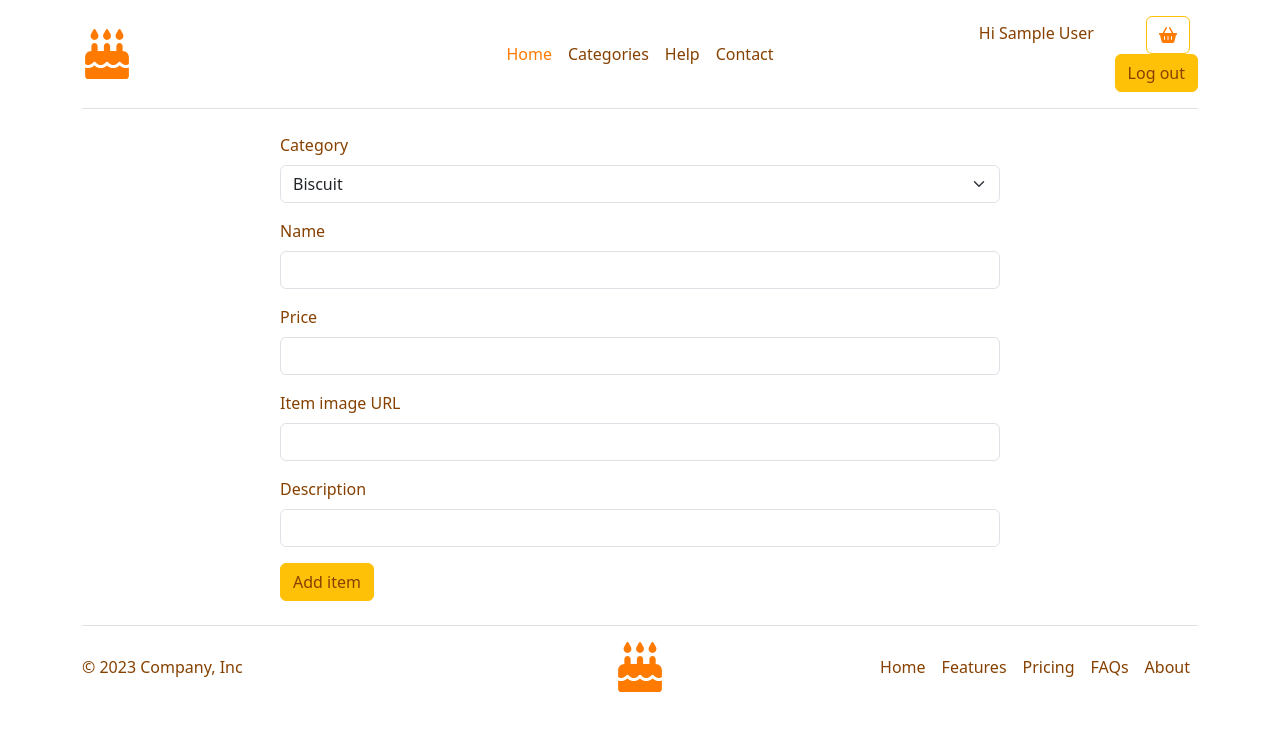
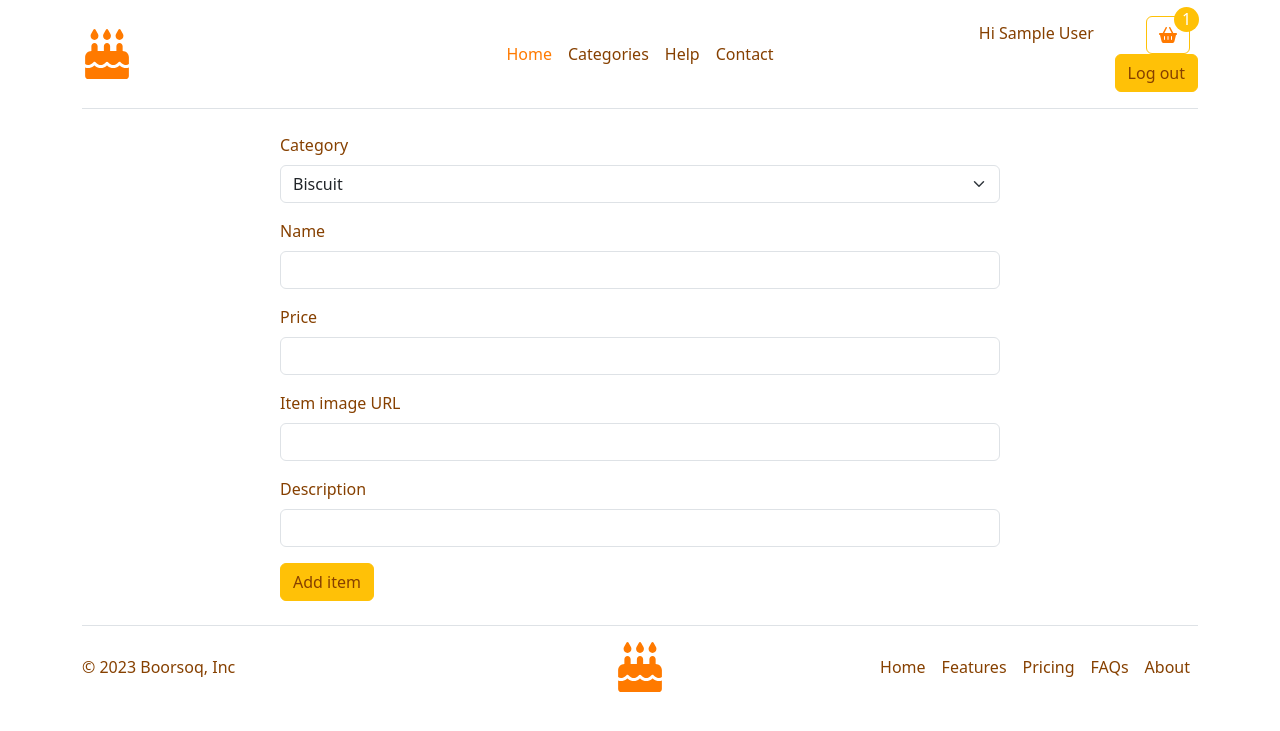
Before and after one commit to Plovester/Boorsoq, a Flask app: page /add_item in a window 1280 px wide. Shown: the top 731 px of the page. Run offline with Flask 3, Linux system fonts and the light colour scheme; the visitor is signed in with stand-in values (Sample User, id 1); some libraries are stand-ins or nearby versions.

Commit message:
Make a dynamically updating label with the quantity of items in the cart

```diff
--- a/main.py
+++ b/main.py
@@ -41,6 +41,7 @@ class Item(db.Model):
 # class Cart(db.Model):
 #     __tablename__ = "carts"
 #     id = db.Column(db.Integer, primary_key=True)
+#
 
 
 with app.app_context():
@@ -121,6 +122,7 @@ def logout():
 def home():
     result = db.session.execute(db.select(Item))
     items = result.scalars().all()
+
     return render_template("index.html", items=items)
 
 
@@ -185,11 +187,14 @@ def add_item_to_cart():
         else:
             cart[item_index]["item_qty"] += 1
         session['cart'] = cart
-
     else:
         session['cart'] = [item_data]
 
-    return jsonify(response={"Success": "Successfully item added"})
+    total_qty = sum(item["item_qty"] for item in session['cart'])
+
+    session['total_qty_cart'] = total_qty
+
+    return jsonify(result=session['total_qty_cart'])
 
 
 if __name__ == "__main__":
--- a/static/css/styles.css
+++ b/static/css/styles.css
@@ -40,3 +40,11 @@ input {
     height: 200px;
     object-fit: cover;
 }
+
+.cart-label {
+    width: 25px;
+    height: 25px;
+    top: -10px;
+    right: -10px;
+    color: white;
+}
--- a/static/js/scripts.js
+++ b/static/js/scripts.js
@@ -8,8 +8,19 @@ function addItemToCart(item_id) {
             method: 'POST',
             mode: 'cors',
             headers: {
-            'Content-Type': 'application/json'
-           },
+                'Content-Type': 'application/json'
+            },
             body: JSON.stringify(new_item)
-        });
+        })
+        .then(response => {
+            if (response.ok) {
+                return response.json()
+            } else {
+                throw new Error('Request failed');
+            }
+        })
+        .then(data => {
+            label = document.getElementById('cart-qty-label')
+            label.innerHTML = data.result
+        })
 }
--- a/templates/footer.html
+++ b/templates/footer.html
@@ -1,5 +1,5 @@
             <footer class="d-flex flex-wrap justify-content-between align-items-center py-3 my-4 border-top">
-                <p class="col-md-4 mb-0 main-text-color">© 2023 Company, Inc</p>
+                <p class="col-md-4 mb-0 main-text-color">© 2023 Boorsoq, Inc</p>
 
                 <a href="/" class="col-md-4 d-flex align-items-center justify-content-center mb-3 mb-md-0 me-md-auto link-body-emphasis text-decoration-none">
                     <span class="logo fa-solid fa-cake-candles" style="color: #ff7a00;"></span>
--- a/templates/header.html
+++ b/templates/header.html
@@ -30,8 +30,13 @@
                     <a class="main-text-color btn btn-warning" href="{{ url_for('login') }}">Sign in</a>
                     {% endif %}
                     {% if current_user.is_authenticated: %}
-                    <span class="me-5">Hi {{current_user.name}}</span>
-                    <a class="btn btn-outline-warning me-2" href="{{ url_for('show_basket') }}"><i class="fa-solid fa-basket-shopping" style="color: #ff7a00;"></i></a>
+                    <span class="me-5">Hi {{ current_user.name }}</span>
+                    <a class="position-relative btn btn-outline-warning me-2" href="{{ url_for('show_basket') }}">
+                        <i class="fa-solid fa-basket-shopping" style="color: #ff7a00;"></i>
+                        {% if session['total_qty_cart'] %}
+                        <span class="cart-label position-absolute bg-warning rounded-pill" id="cart-qty-label">{{ session['total_qty_cart'] }}</span>
+                        {% endif %}
+                    </a>
                     <a class="main-text-color btn btn-warning" href="{{ url_for('logout') }}">Log out</a>
                     {% endif %}
                 </div>
```
